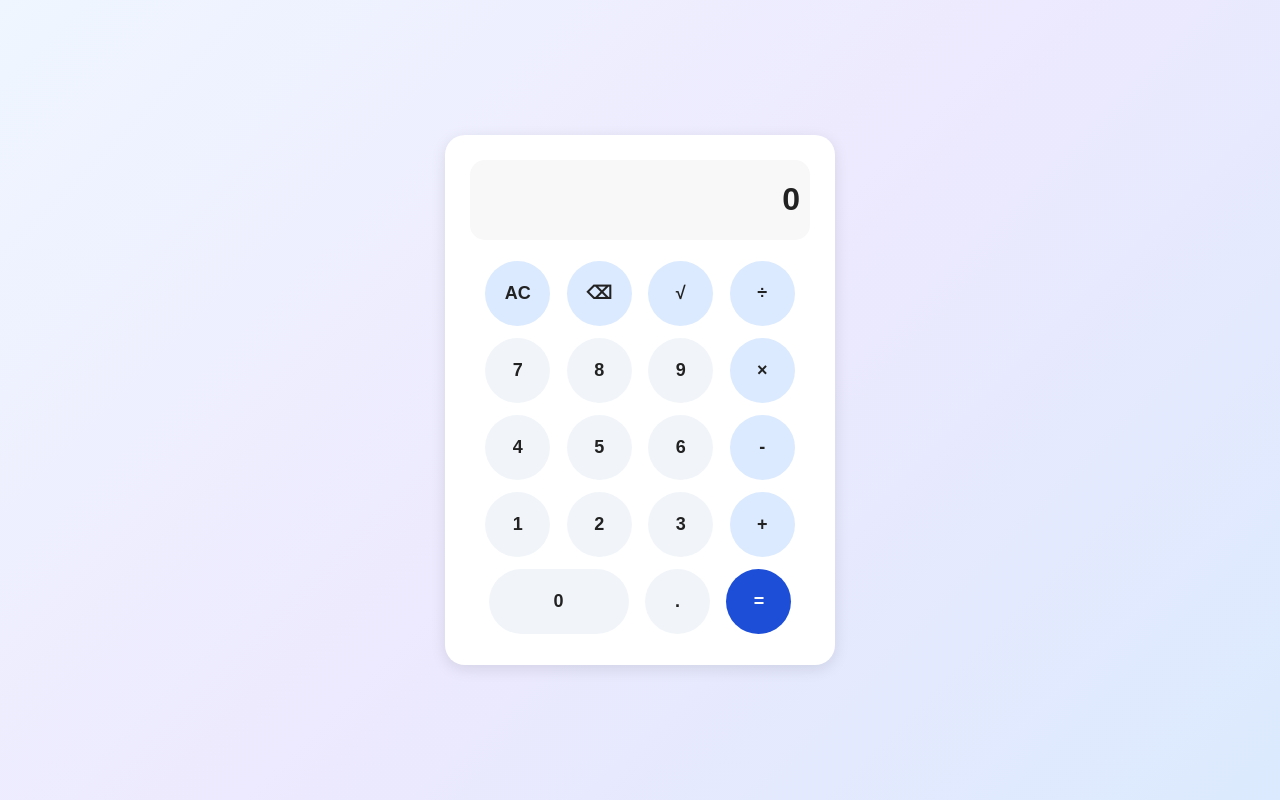
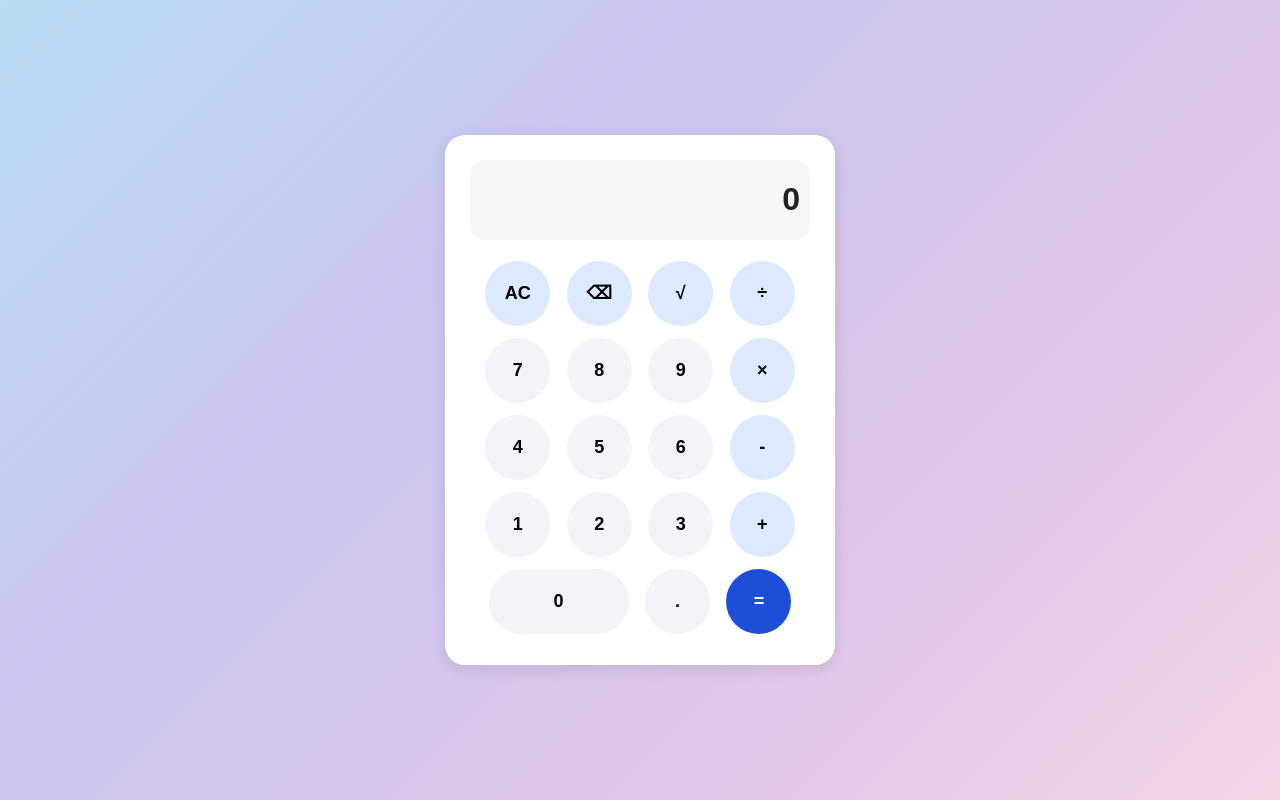
Before and after one commit to thishen-dev/Smart-Calculator, a plain HTML site: page index.html in a window 1280 px wide. Drawn offline with nearby package versions, Linux system fonts and the light colour scheme.

Commit message:
Update calculator design and add favicon

```diff
--- a/index.html
+++ b/index.html
@@ -3,8 +3,9 @@
 <head>
     <meta charset="UTF-8">
     <meta name="viewport" content="width=device-width, initial-scale=1.0">
-    <title>Calculator</title>
+    <title>Smart Calculator</title>
     <link rel="stylesheet" href="style.css">
+    <link rel="icon" type="image/png" href="calculator.jpg">
 </head>
 <body>
     <div class="calculator">
--- a/style.css
+++ b/style.css
@@ -4,7 +4,7 @@ body {
     justify-content: center;
     align-items: center;
     min-height: 100vh;
-    background: linear-gradient(135deg, #EFF6FF, #EDE9FE, #DBEAFE);
+    background: linear-gradient(135deg, #B8DDF5, #C9C5F0, #DCC5E8, #F2D6E6);
     font-family: Arial, sans-serif;
 
 }
@@ -36,6 +36,7 @@ body {
 .display:focus {
     outline: none;
 }
+
 button {
     height: 65px;
     width: 65px;
@@ -43,7 +44,7 @@ button {
     margin: 6px;
     border-radius: 50px;
     background: #F1F5F9;
-    color: #222;
+    color: #000000;
     font-size: 18px;
     cursor: pointer;
     transition: transform 0.2s, background-color 0.2s;
@@ -57,7 +58,6 @@ button {
 
 .top-row button, .multiplication, .subtraction, .addition {
     background: #DBEAFE;
-
 }
 
 .equal {
@@ -66,11 +66,10 @@ button {
 }
 
 button:hover {
-    background-color:#BFDBFE;
+    background-color: #BFDBFE;
     transform: scale(1.08);
 }
 
 .equal:hover {
     background-color: #1E40AF;
-
 }
```
Also changed, not shown: calculator.jpg (added).
